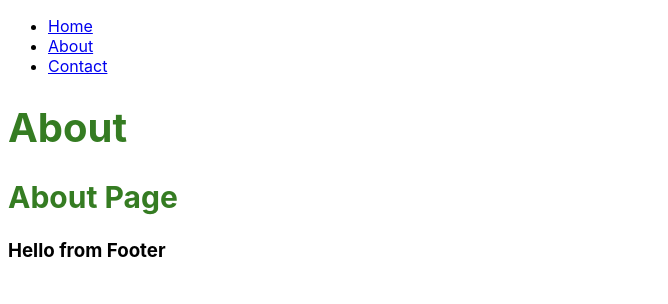
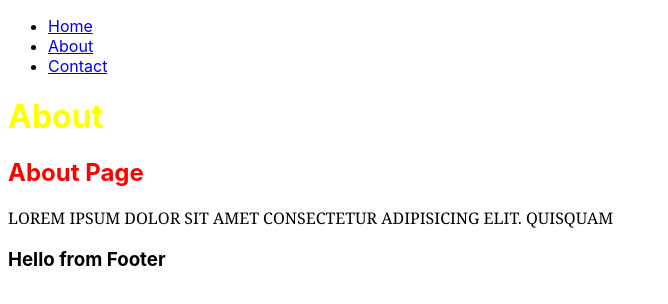
Before and after one commit to fidelis/gtutorial, a Gatsby site: page /about in a window 1280 px wide. Shown: the whole page, without its empty margins (0-668 px from the left). Built offline with nearby package versions, Linux system fonts and the light colour scheme; Gatsby itself is replaced by a stand-in of ours.

Commit message:
Commit 7

```diff
--- /dev/null
+++ b/src/examples/about.module.css
@@ -0,0 +1,13 @@
+.page {
+  color: red;
+}
+
+.page h1 {
+  color: yellow;
+}
+
+.text {
+  text-transform: uppercase;
+  color: black;
+  font-family: Georgia, "Times New Roman", Times, serif;
+}
--- /dev/null
+++ b/src/examples/home.module.css
@@ -0,0 +1,11 @@
+.page {
+  color: blue;
+}
+
+.page h1 {
+  color: blueviolet;
+}
+
+.text {
+  text-transform: capitalize;
+}
--- a/src/pages/about.js
+++ b/src/pages/about.js
@@ -1,12 +1,16 @@
 import React from "react"
 import Layout from "../component/Layout"
+import { page, text } from "../examples/about.module.css"
 
 export default function about() {
   return (
     <Layout>
-      <div className="about-heading">
+      <div className={page}>
         <h1>About</h1>
         <h2>About Page</h2>
+        <p className={text}>
+          Lorem ipsum dolor sit amet consectetur adipisicing elit. Quisquam
+        </p>
       </div>
     </Layout>
   )
```
Also changed, not shown: src/pages/index.js (+7 -6 lines).
